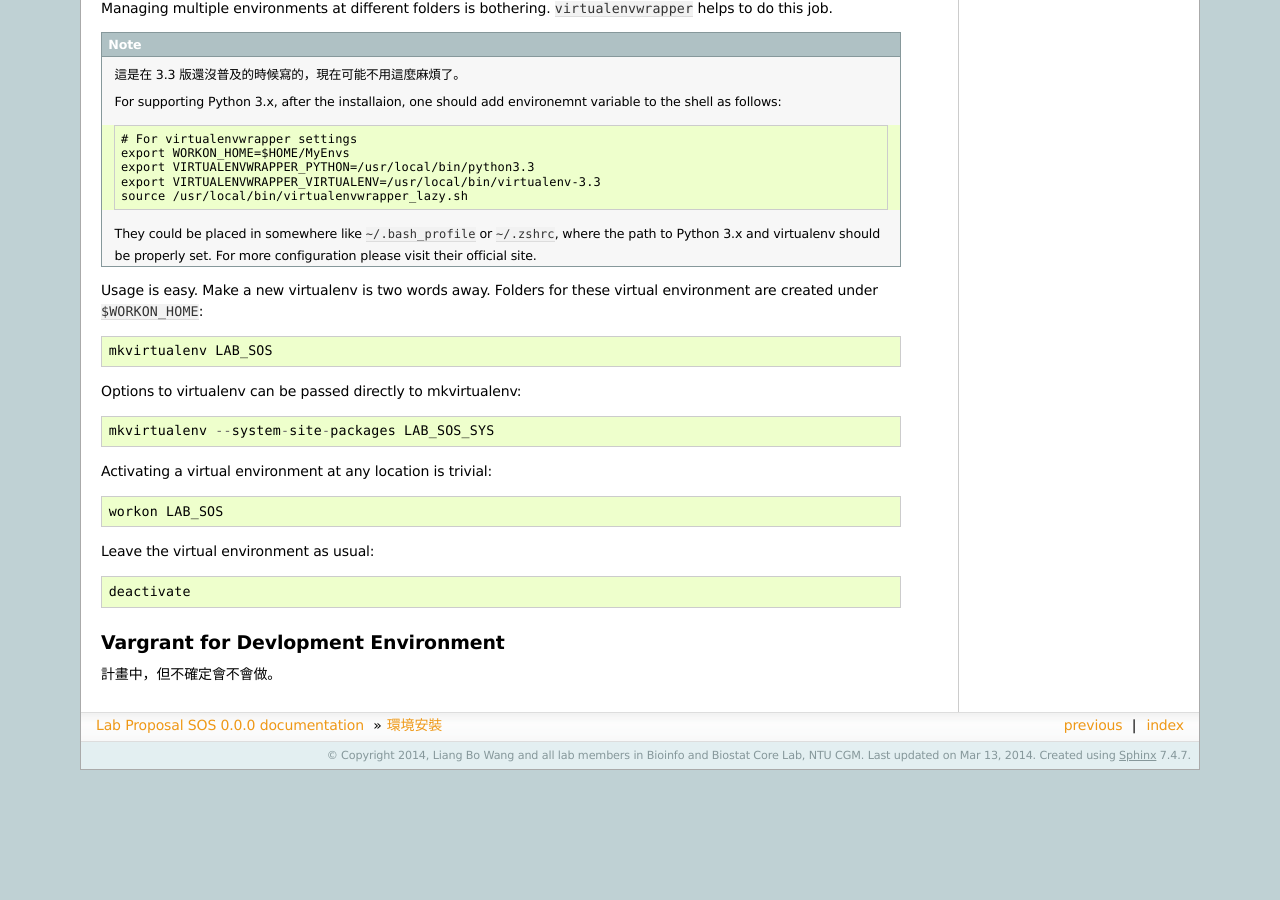
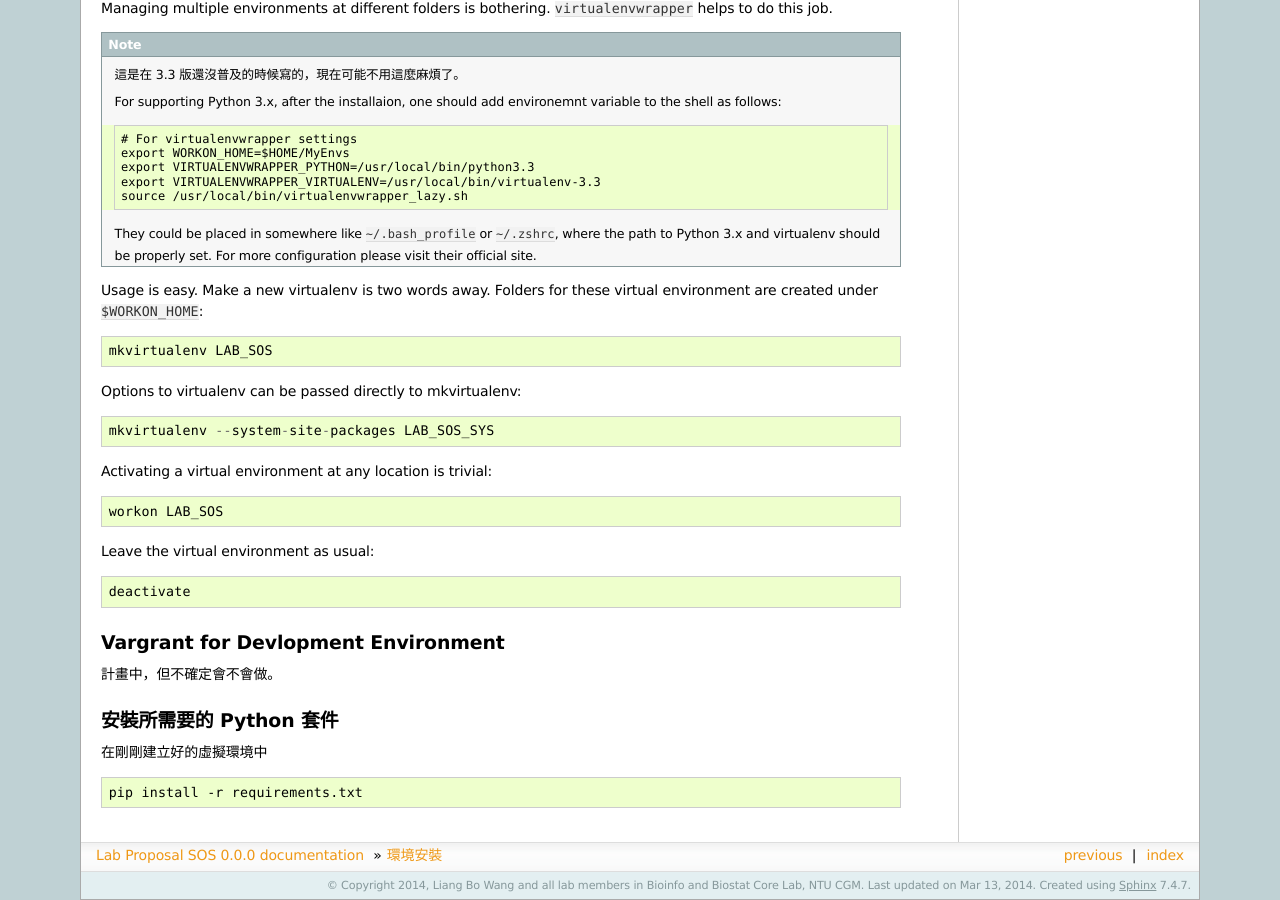
Before and after one commit to ccwang002/lab-proposal-sos, a Sphinx documentation site: the page built from docs/install.rst, in a window 1280 px wide and 900 px high, scrolled down 1656 px. Built offline with Sphinx 7.4.7, drawn with Linux system fonts in a browser that asks for light colours; before the commit the page ends 2426 px from its top, so only the background shows below that.

Commit message:
add python package requirements

```diff
--- a/docs/install.rst
+++ b/docs/install.rst
@@ -157,3 +157,13 @@ Vargrant for Devlopment Environment
 ===================================
 
 計畫中，但不確定會不會做。
+
+
+安裝所需要的 Python 套件
+========================
+
+在剛剛建立好的虛擬環境中
+
+.. code-block:: bash
+
+    pip install -r requirements.txt
```
Also changed, not shown: requirements.txt (added, +8 -0 lines).
